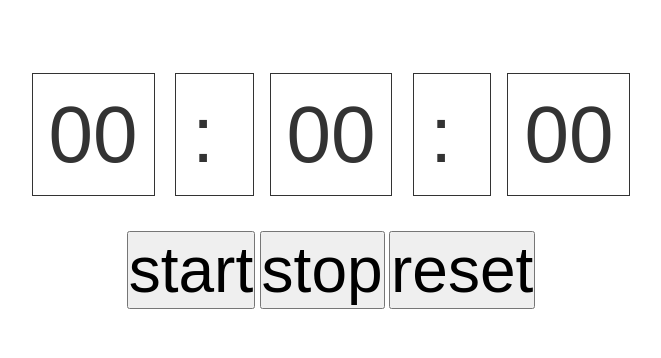
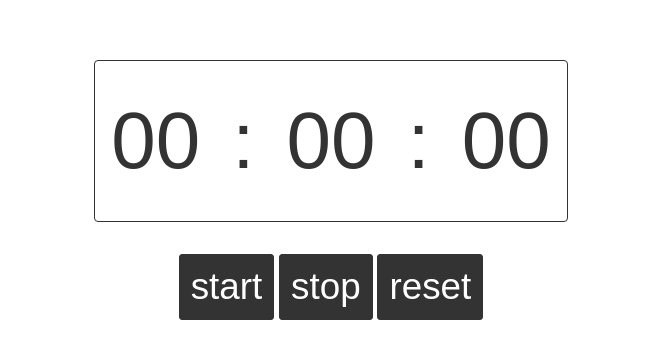
Before and after one commit to akiy/stopwatch, a plain HTML site: page index.html in a window 1280 px wide. Shown: the part 210-568 px from the top of the page, without its empty margins (309-970 px from the left). Drawn offline with Linux system fonts and the light colour scheme.

Commit message:
Add files via upload

```diff
--- a/style.css
+++ b/style.css
@@ -29,22 +29,31 @@ body {
     flex-direction: column;
 }
 
+.timer-display {
+    display: flex;
+    flex-direction: row;
+    margin-bottom: 2rem;
+    border: 1px solid #333;
+    border-radius: 4px;
+}
+
 .milliseconds,
 .seconds,
 .minutes,
 .dots {
     font-size: 5rem;
-    padding: 1rem;
-    border: 1px solid #333;
+    padding: .5rem;
     margin: .5rem;
 }
 
 .btn-start,
 .btn-stop,
 .btn-reset {
-    font-size: 4rem;
+    font-size: 2.3rem;
+    padding: .7rem;
+    background-color: #333;
+    color: #fff;
+    border: 1px solid #333;
+    border-radius: 3px;
+    outline: none;
 }
-
-.timer-display {
-    margin-bottom: 2rem;
-}
```
